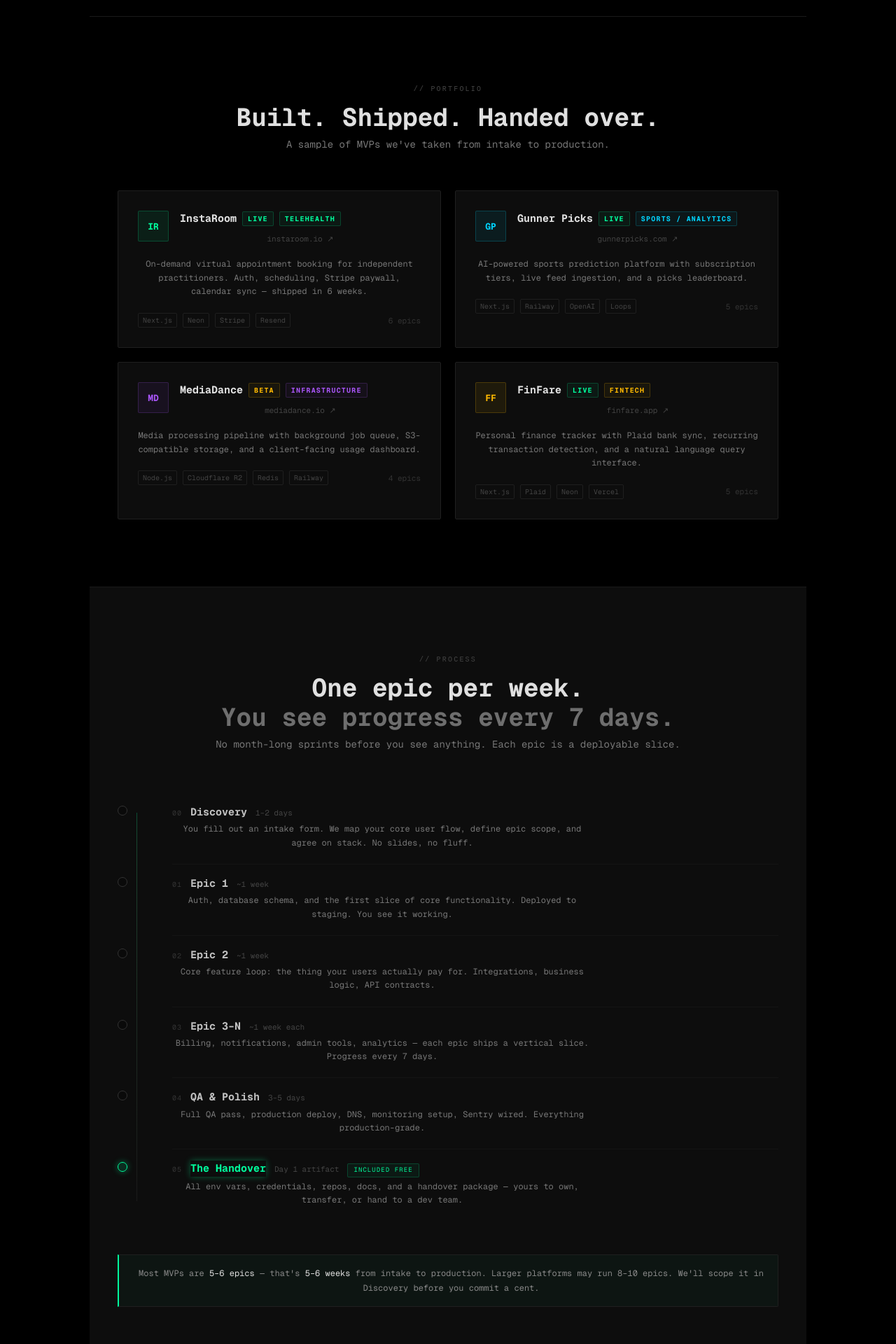
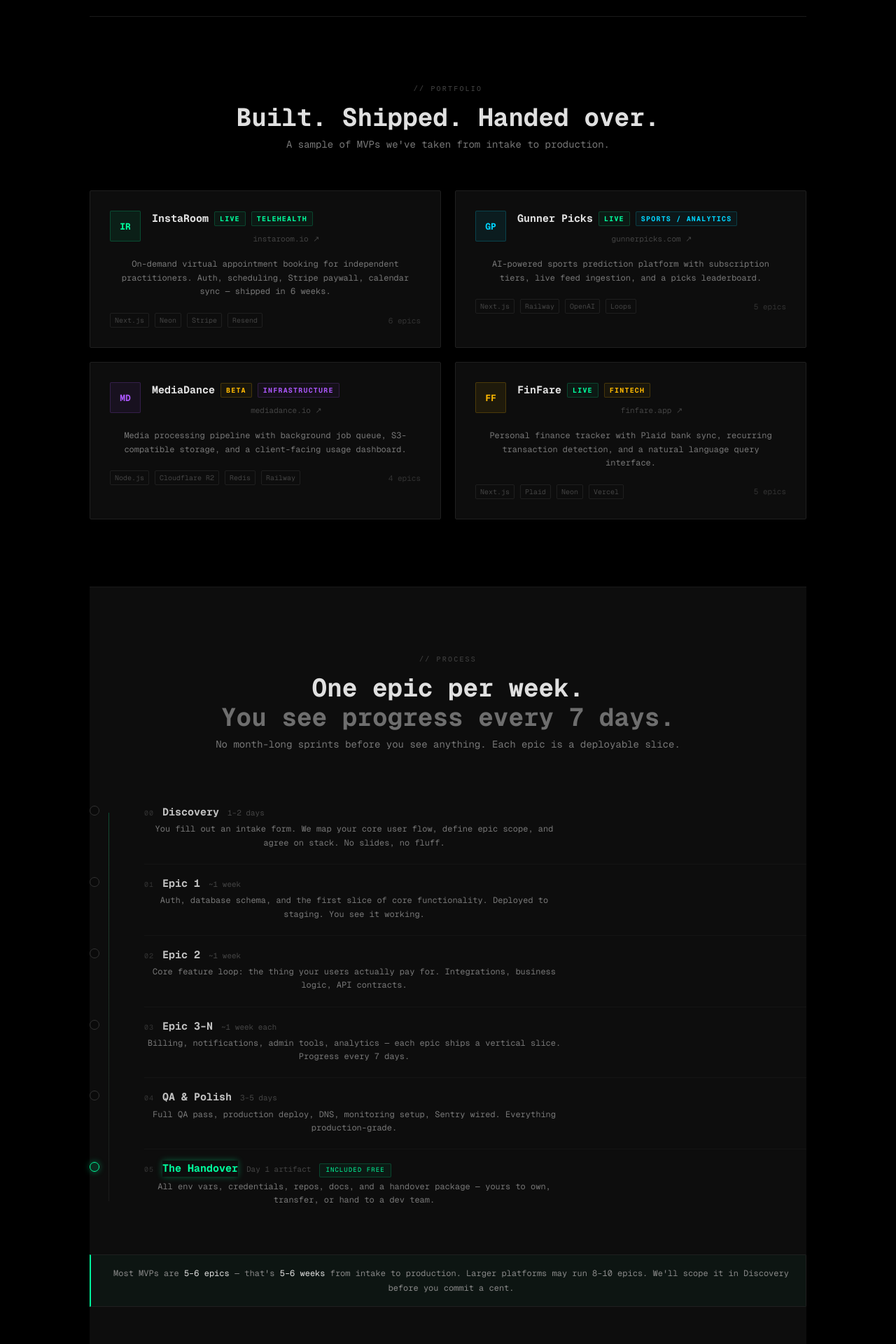
Before and after one commit to rup2701/appnomics-landing, a Next.js app: page / in a window 1280 px wide. Shown: the part 640-2560 px from the top of the page at 70% size. Built offline with nearby package versions, Linux system fonts and the light colour scheme.

Commit message:
style: Remove unnecessary padding from div in PortfolioSection and ProcessSection for improved layout consistency

```diff
--- a/components/sections/PortfolioSection.tsx
+++ b/components/sections/PortfolioSection.tsx
@@ -70,7 +70,7 @@ export default function PortfolioSection() {
 
   return (
     <section className="py-24 border-t border-[#1a1a1a]">
-      <div className="max-w-[1100px] mx-auto px-10">
+      <div className="max-w-[1100px] mx-auto">
         <SectionLabel>// PORTFOLIO</SectionLabel>
         <h2 className="text-[clamp(24px,3vw,36px)] font-bold text-[#e0e0e0] mb-2 leading-[1.15] font-mono">
           Built. Shipped. Handed over.
--- a/components/sections/ProcessSection.tsx
+++ b/components/sections/ProcessSection.tsx
@@ -54,7 +54,7 @@ export default function ProcessSection() {
 
   return (
     <section className="py-24 border-t border-[#1a1a1a] bg-[#0d0d0d]">
-      <div className="max-w-[1100px] mx-auto px-10">
+      <div className="max-w-[1100px] mx-auto">
         <SectionLabel>// PROCESS</SectionLabel>
         <h2 className="text-[clamp(24px,3vw,36px)] font-bold text-[#e0e0e0] mb-2 leading-[1.15] font-mono">
           One epic per week.
@@ -100,7 +100,7 @@ export default function ProcessSection() {
                       i < PROCESS_STEPS.length - 1 ? "border-b border-[#141414]" : ""
                     }`}
                   >
-                    <div className="flex items-baseline gap-3 mb-1">
+                    <div className="flex items-baseline flex-wrap gap-3 mb-1">
                       <span className="text-[10px] text-[#333] tracking-[0.1em] font-mono">
                         {step.n}
                       </span>
```
